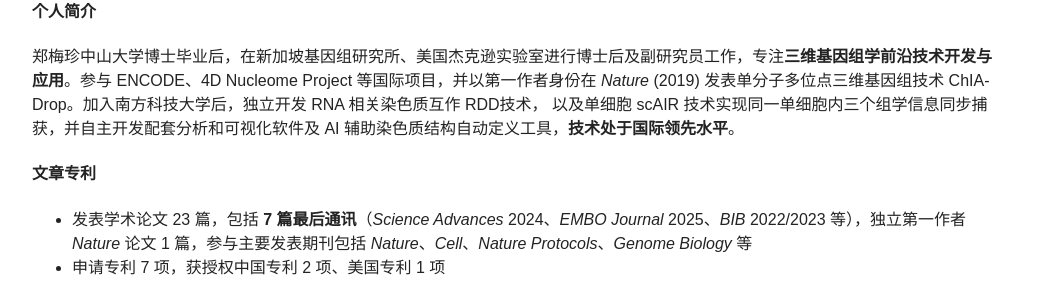
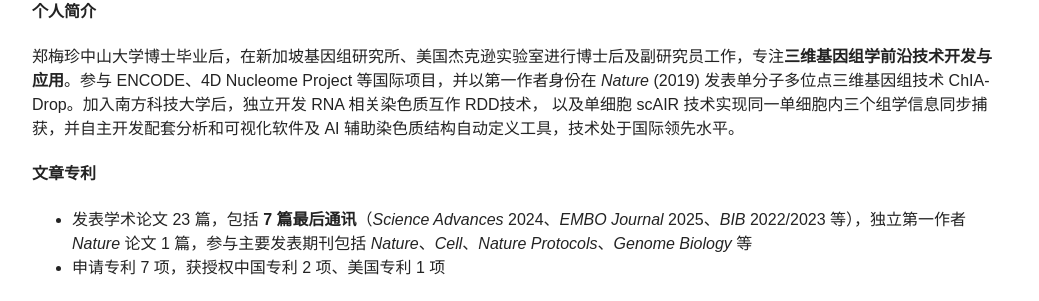
Before and after one commit to ZhengmzLab/zhengmzlab.github.io, a Jekyll site: the page built from zh.md, in a window 1280 px wide. Shown: the part 277-578 px from the top of the page, without its empty margins (120-1159 px from the left). Built offline with Jekyll 4.4.1, drawn with Linux system fonts in a browser that asks for light colours; comment, search, counter and statistics services are not loaded.

Commit message:
Fix formatting and improve clarity in zh.md

```diff
--- a/zh.md
+++ b/zh.md
@@ -11,7 +11,7 @@ title: 简介
 
 #### 个人简介
 
-郑梅珍中山大学博士毕业后，在新加坡基因组研究所、美国杰克逊实验室进行博士后及副研究员工作，专注**三维基因组学前沿技术开发与应用**。参与 ENCODE、4D Nucleome Project 等国际项目，并以第一作者身份在 *Nature* (2019) 发表单分子多位点三维基因组技术 ChIA-Drop。加入南方科技大学后，独立开发 RNA 相关染色质互作 RDD技术， 以及单细胞 scAIR 技术实现同一单细胞内三个组学信息同步捕获，并自主开发配套分析和可视化软件及 AI 辅助染色质结构自动定义工具，**技术处于国际领先水平**。
+郑梅珍中山大学博士毕业后，在新加坡基因组研究所、美国杰克逊实验室进行博士后及副研究员工作，专注**三维基因组学前沿技术开发与应用**。参与 ENCODE、4D Nucleome Project 等国际项目，并以第一作者身份在 *Nature* (2019) 发表单分子多位点三维基因组技术 ChIA-Drop。加入南方科技大学后，独立开发 RNA 相关染色质互作 RDD技术， 以及单细胞 scAIR 技术实现同一单细胞内三个组学信息同步捕获，并自主开发配套分析和可视化软件及 AI 辅助染色质结构自动定义工具，技术处于国际领先水平。
 
 
 #### 文章专利
```
